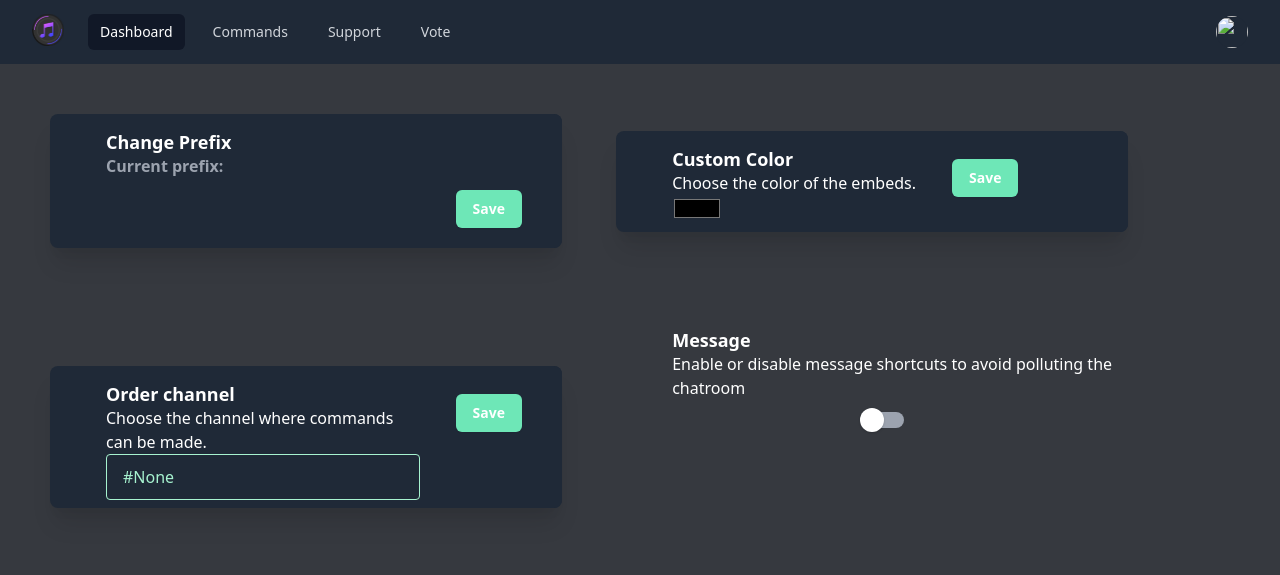
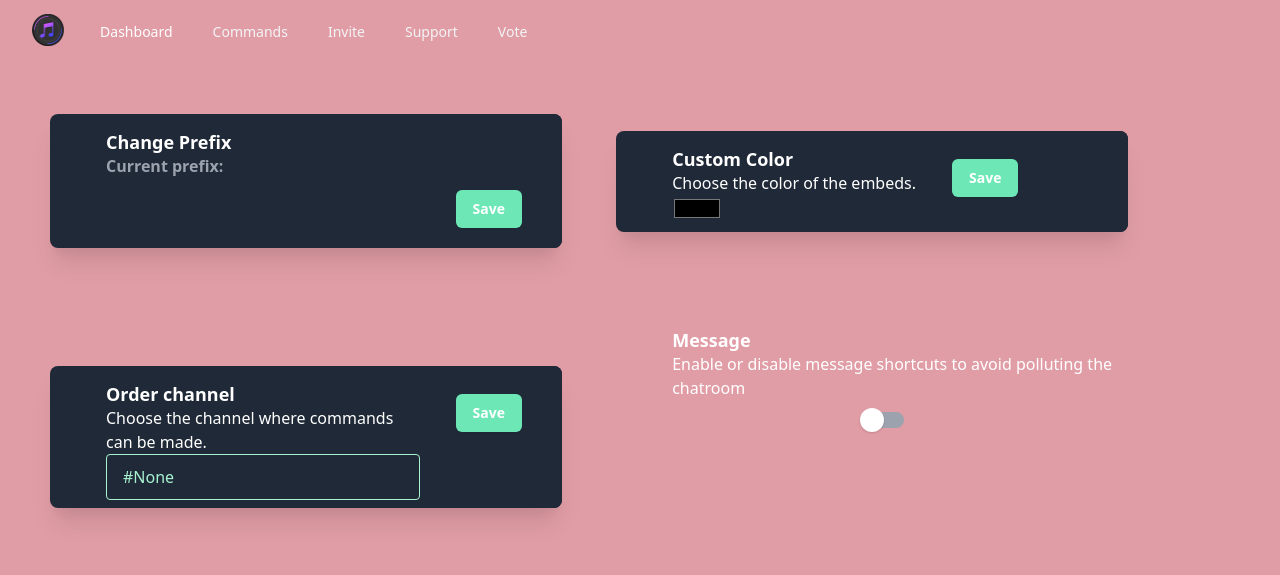
Before and after one commit to Jourdelune/Symphonia, a Python web app: template templates/guild.html in a window 1280 px wide. Shown: the top 575 px of the page. Run offline with Jinja, Linux system fonts and the light colour scheme; the template is opened without the code that fills it, so the values that code supplies are empty.

Commit message:
website 2.0

```diff
--- a/list.json
+++ b/list.json
@@ -1 +1 @@
-[[803162723155181569, "bug-liste"], [803162971492450375, "command"]]
+[[816366085967577108, "welcome"], [805066192611180559, "rules"], [814638321178509353, "annonces"], [814638393492373504, "changelogs"], [814639472729128960, "outages"], [805066193047519239, "welcomes"], [805066193047519238, "votes"], [805066193047519237, "guild"], [805066192834396211, "support"], [805066192611180563, "chat"], [805066192834396210, "commands"], [814173197447987300, "my-song"], [805066192834396212, "memes"], [814920075206590505, "pub"], [814178554820165642, "moderator-only"], [805066193047519236, "errors"], [815330921623977995, "bug"]]
--- a/static/css/main.css
+++ b/static/css/main.css
@@ -1,5 +1,5 @@
 body {
-  background-color:  #36393F;
+  background: linear-gradient(#e19da6, #e0bfd1);
 }
 
 
--- a/templates/guild.html
+++ b/templates/guild.html
@@ -4,13 +4,12 @@
     <meta charset="UTF-8">
     <meta name="viewport" content="width=device-width, initial-scale=1.0">
     <link rel="stylesheet" href="https://unpkg.com/tailwindcss@^2.0.2/dist/tailwind.min.css">
-    <link rel="stylesheet" href="{{ url_for('static', filename='css/main.css') }}">
     <link rel="shortcut icon" type="image/jpg" href="{{ url_for('static', filename='assets/Songs.png') }}" />
     <title>Song's Bot</title>
 </head>
 
-<body>
-<nav class="bg-gray-800">
+<body style="background-color: #e19da6 !important;">
+<nav class="bg-opacity-0">
   <div class="max-w-7xl mx-auto px-2 sm:px-6 lg:px-8">
     <div class="relative flex items-center justify-between h-16">
       <div class="absolute inset-y-0 left-0 flex items-center sm:hidden">
@@ -30,20 +29,16 @@
         <div class="hidden sm:block sm:ml-6">
           <div class="flex space-x-4">
 
-            <a href="/me" class="bg-gray-900 text-white px-3 py-2 rounded-md text-sm font-medium">Dashboard</a>
-            <a href="#" class="text-gray-300 hover:bg-gray-700 hover:text-white px-3 py-2 rounded-md text-sm font-medium">Commands</a>
-            <a href="#" class="text-gray-300 hover:bg-gray-700 hover:text-white px-3 py-2 rounded-md text-sm font-medium">Support</a>
-            <a href="#" class="text-gray-300 hover:bg-gray-700 hover:text-white px-3 py-2 rounded-md text-sm font-medium">Vote</a>
+            <a href="/me" class="text-white px-3 py-2 rounded-md text-sm font-medium">Dashboard</a>
+            <a href="/commands" class="text-gray-100 hover:text-white hover:text-white px-3 py-2 rounded-md text-sm font-medium">Commands</a>
+            <a href="/invite" class="text-gray-100 hover:text-white hover:text-white px-3 py-2 rounded-md text-sm font-medium">Invite</a>
+            <a href="https://discord.gg/qaQtvNmdm5" class="text-gray-100 hover:text-white px-3 py-2 rounded-md text-sm font-medium">Support</a>
+            <a href="https://top.gg/" class="text-gray-100 hover:text-white px-3 py-2 rounded-md text-sm font-medium">Vote</a>
           </div>
         </div>
       </div>
       <div class="absolute inset-y-0 right-0 flex items-center pr-2 sm:static sm:inset-auto sm:ml-6 sm:pr-0">
         <div class="ml-3 relative">
-          <div>
-            <button class="bg-gray-800 flex text-sm rounded-full focus:outline-none focus:ring-2 focus:ring-offset-2 focus:ring-offset-gray-800 focus:ring-white" id="user-menu" aria-haspopup="true">
-              <img class="h-8 w-8 rounded-full" src="{{user.avatar_url}}" alt="">
-            </button>
-          </div>
 
 
         </div>
@@ -53,10 +48,11 @@
 
   <div class="sm:hidden" id="mobile-menu">
     <div class="px-2 pt-2 pb-3 space-y-1">
-      <a href="/me" class="bg-gray-900 text-white block px-3 py-2 rounded-md text-base font-medium">Dashboard</a>
-      <a href="#" class="text-gray-300 hover:bg-gray-700 hover:text-white block px-3 py-2 rounded-md text-base font-medium">Commands</a>
-      <a href="#" class="text-gray-300 hover:bg-gray-700 hover:text-white block px-3 py-2 rounded-md text-base font-medium">Support</a>
-      <a href="#" class="text-gray-300 hover:bg-gray-700 hover:text-white block px-3 py-2 rounded-md text-base font-medium">Vote</a>
+      <a href="/me" class="text-white px-3 py-2 rounded-md text-sm font-medium">Dashboard</a>
+      <a href="/commands" class="text-gray-100 hover:text-white px-3 py-2 rounded-md text-sm font-medium">Commands</a>
+      <a href="/invite" class="text-gray-100 hover:text-white hover:text-white px-3 py-2 rounded-md text-sm font-medium">Invite</a>
+      <a href="https://discord.gg/qaQtvNmdm5" class="text-gray-100 hover:text-white px-3 py-2 rounded-md text-sm font-medium">Support</a>
+      <a href="https://top.gg/" class="text-gray-100 hover:text-white px-3 py-2 rounded-md text-sm font-medium">Vote</a>
     </div>
   </div>
 </nav>
```
Also changed, not shown: Server.py (+7 -2 lines), templates/commands.html (+14 -10 lines), templates/index.html (+11 -12 lines), templates/me.html (+15 -21 lines), static/Songs.png (added), static/Songs2.png (added), static/assets/discordlogo.png (added), 1 other file.
